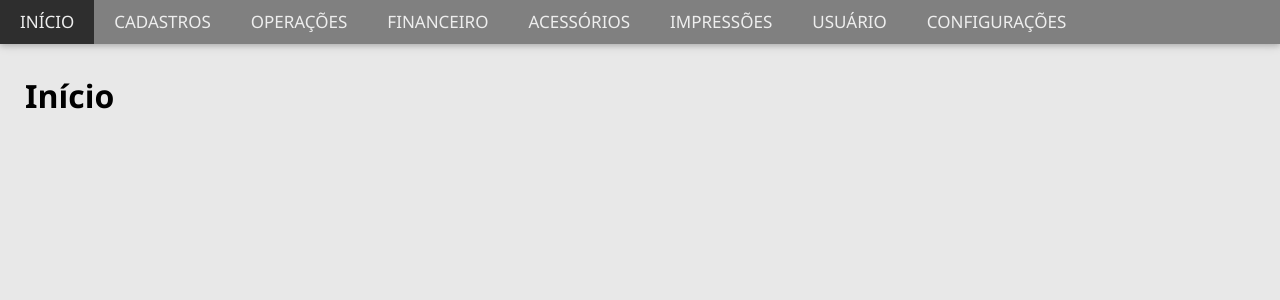
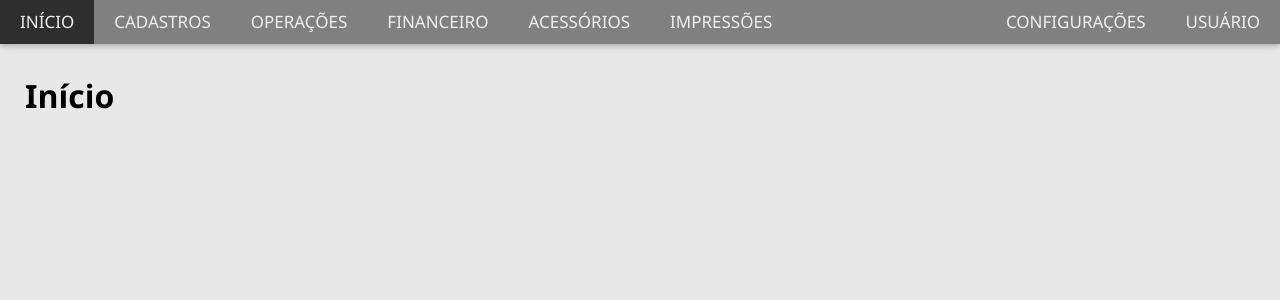
Before and after one commit to chico-moura/factoria-frontend, a React (Create React App) app: page / in a window 1280 px wide. Shown: the top 300 px of the page. Built offline with nearby package versions, Linux system fonts and the light colour scheme.

Commit message:
align nav buttons left and right

```diff
--- a/src/modules/top-nav-bar/components/TopNavBar.tsx
+++ b/src/modules/top-nav-bar/components/TopNavBar.tsx
@@ -7,6 +7,7 @@ import NavButtonDrop from './NavButtonDrop'
 export default function TopNavBar() {
     return (
         <nav className='top-nav-bar shadow'>
+            <div className='align-left'>
                 <NavButtonLink to='/' text='INÍCIO'/>
                 <NavButtonDrop text='CADASTROS'>
                     <NavButtonLink to='/'text='Clientes'/>
@@ -56,14 +57,17 @@ export default function TopNavBar() {
                     <NavButtonLink to='/' text='Relatórios'/>
                     <NavButtonLink to='/' text='Recibos'/>
                 </NavButtonDrop>
+            </div>
+            <div className='align-right'>
+                <NavButtonDrop text='CONFIGURAÇÕES'>
+                    <NavButtonLink to='/' text='blablaba'/>
+                    <NavButtonLink to='/' text='blablbalb'/>
+                </NavButtonDrop>
                 <NavButtonDrop text='USUÁRIO'>
                     <NavButtonLink to='/' text='Login'/>
                     <NavButtonLink to='/' text='blabla'/>
                 </NavButtonDrop>
-            <NavButtonDrop text='CONFIGURAÇÕES'>
-                <NavButtonLink to='/' text='blablaba'/>
-                <NavButtonLink to='/' text='blablbalb'/>
-            </NavButtonDrop>
+            </div>
         </nav>
     )
 };
--- a/src/modules/top-nav-bar/styles/DropDown.css
+++ b/src/modules/top-nav-bar/styles/DropDown.css
@@ -26,3 +26,8 @@
 	left: 100%;
 	top: 0px;
 }
+
+.align-right .drop-down {
+	left: auto;
+	right: 0;
+}
--- a/src/modules/top-nav-bar/styles/TopNavBar.css
+++ b/src/modules/top-nav-bar/styles/TopNavBar.css
@@ -8,7 +8,6 @@
 }
 
 
-
-.float-right {
+.align-right {
 	float: right;
 }
```
Lines whose indentation alone changed are shown as unchanged.
